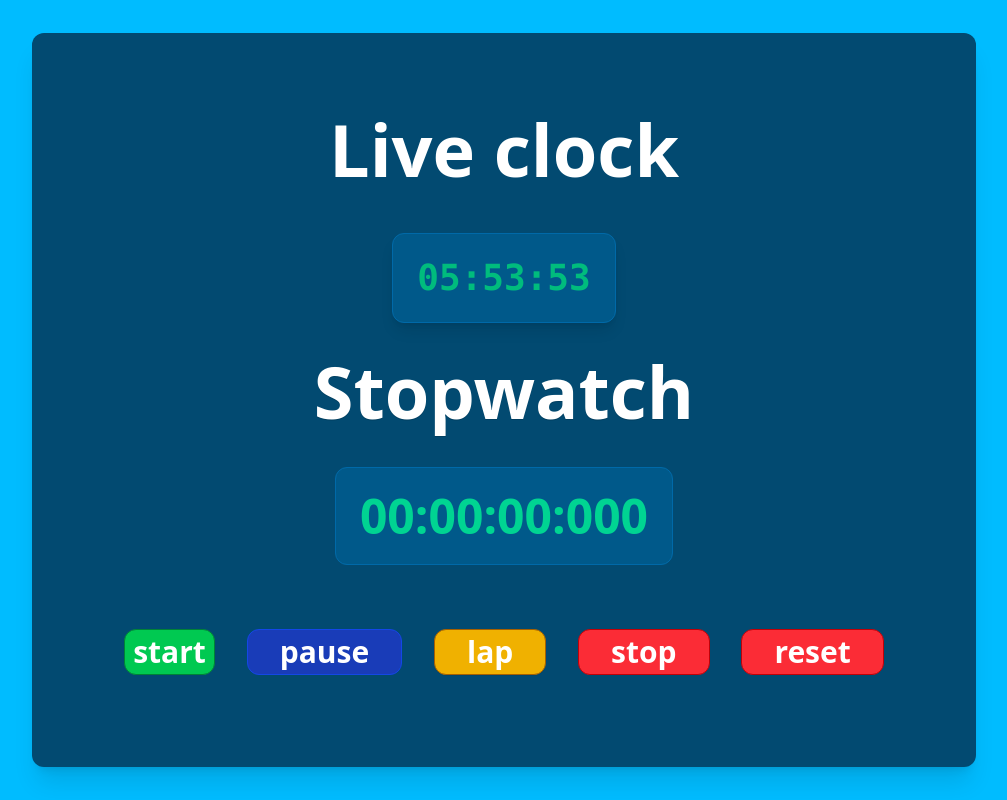
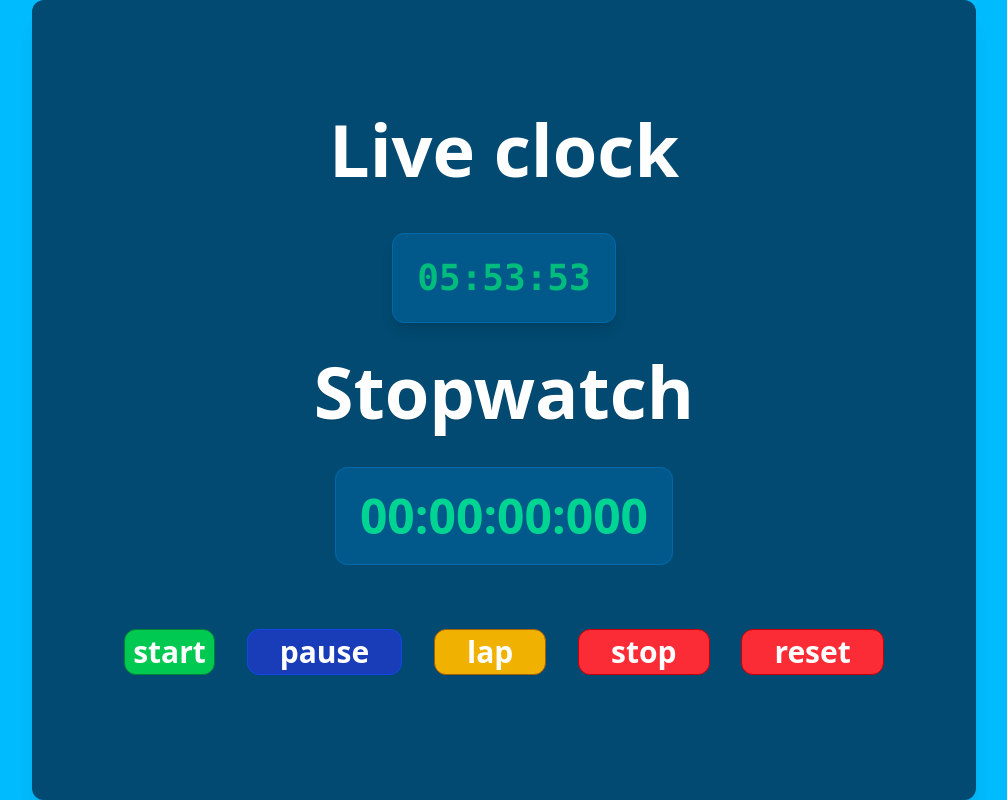
Before and after one commit to Manas-Kalamkar/project_3_stopwatch, a website: page index.html in a window 1280 px wide. Shown: the whole page, without its empty margins (136-1143 px from the left). Drawn offline with Linux system fonts and the light colour scheme.

Commit message:
index.html

```diff
--- a/index.html
+++ b/index.html
@@ -10,7 +10,7 @@
 
     <div class="
         flex flex-col
-        h-screen w-full
+        min-h-screen w-full
         bg-sky-900 text-white
         p-8 gap-8
         rounded-none
```
